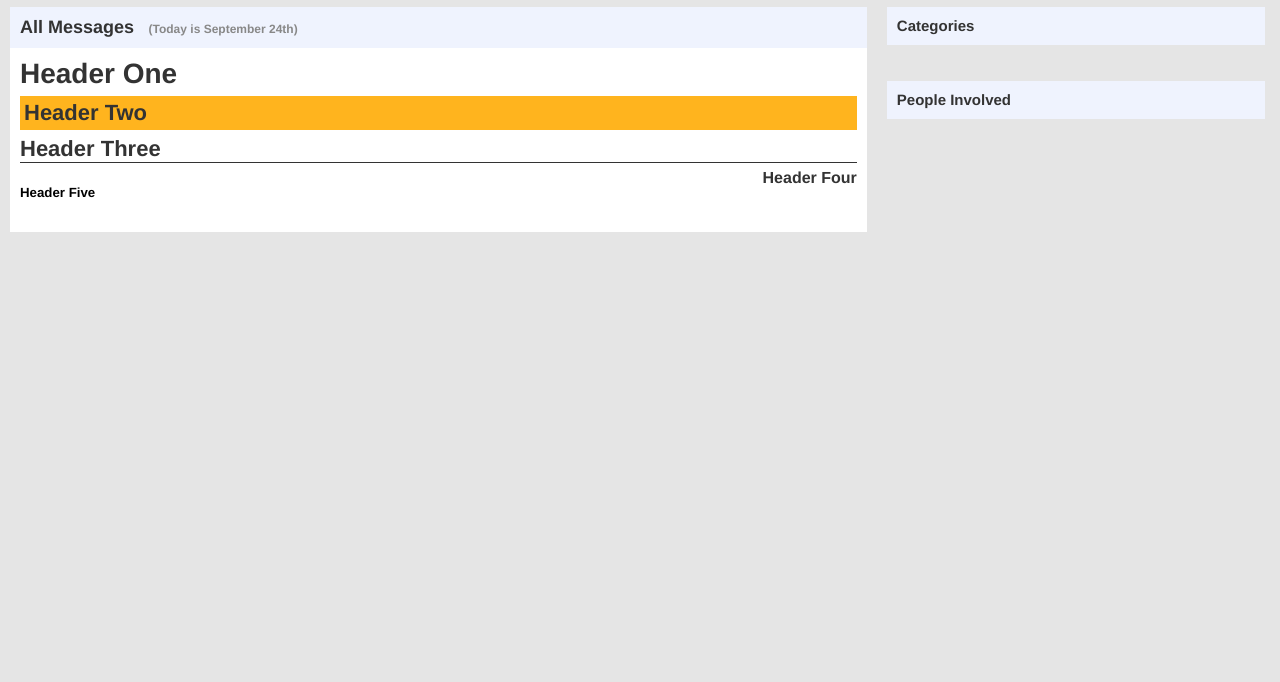
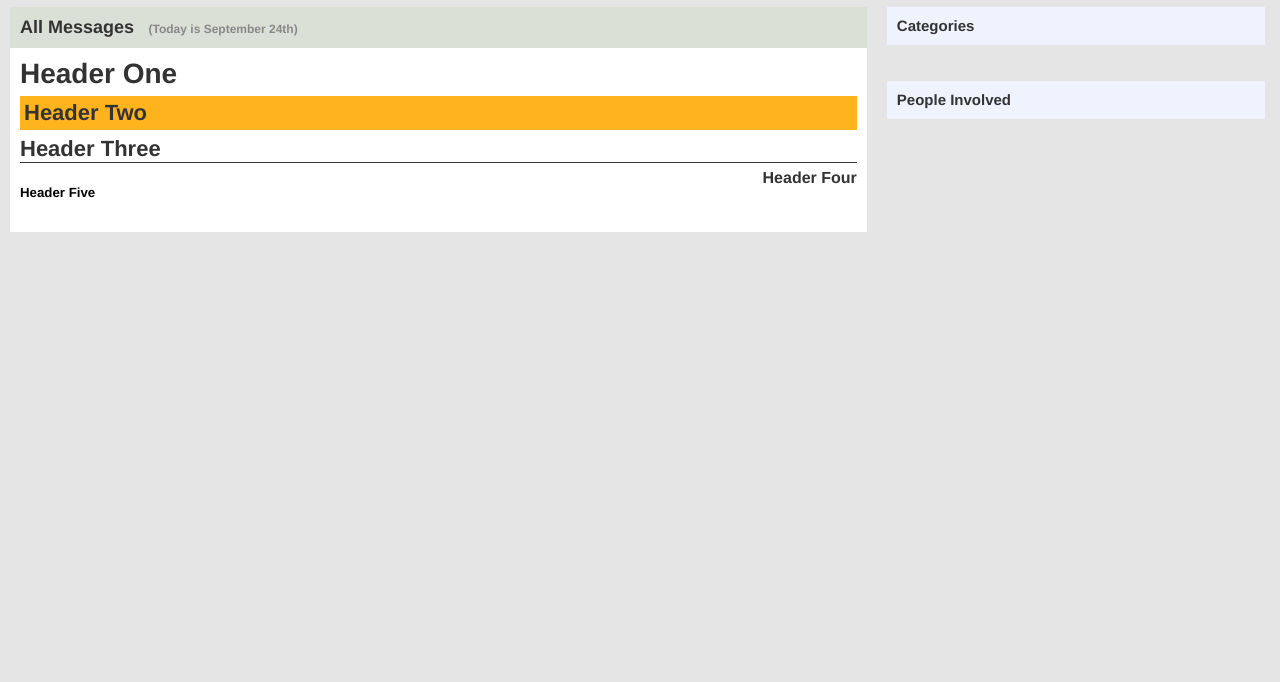
Before and after one commit to cbmeeks/Zebes-CSS, a plain HTML site: page index.html in a window 1280 px wide. Shown: the part 118-800 px from the top of the page. Drawn offline with Linux system fonts and the light colour scheme.

Commit message:
Updated README with layout instructions

```diff
--- a/css/header.css
+++ b/css/header.css
@@ -1,3 +1,6 @@
+/* ======================================================
+	Main Header
+========================================================= */
 #header {
 	background: #8C1E11;
 	margin: 0;
--- a/css/sheet.css
+++ b/css/sheet.css
@@ -1,9 +1,14 @@
+/* ======================================================
+	Main
+========================================================= */
 #sheet {
 	margin: 10px;
 	padding: 0;
 }
 
-/* Left */
+/* ======================================================
+	Left Side
+========================================================= */
 #sheet div.left {
   background: #fff;
 	float: left;
@@ -14,7 +19,7 @@
 }
 
 #sheet div.left .header {
-	background: #EFF3FE;
+	background: #DBE0D6;
 	margin: 0;
 	padding: 10px;
 }
@@ -74,7 +79,9 @@
 
 
 
-/* Right */
+/* ======================================================
+	Right Side
+========================================================= */
 #sheet div.right {
 	float: left;
 	margin: 0;
```
Also changed, not shown: 1 other file.
